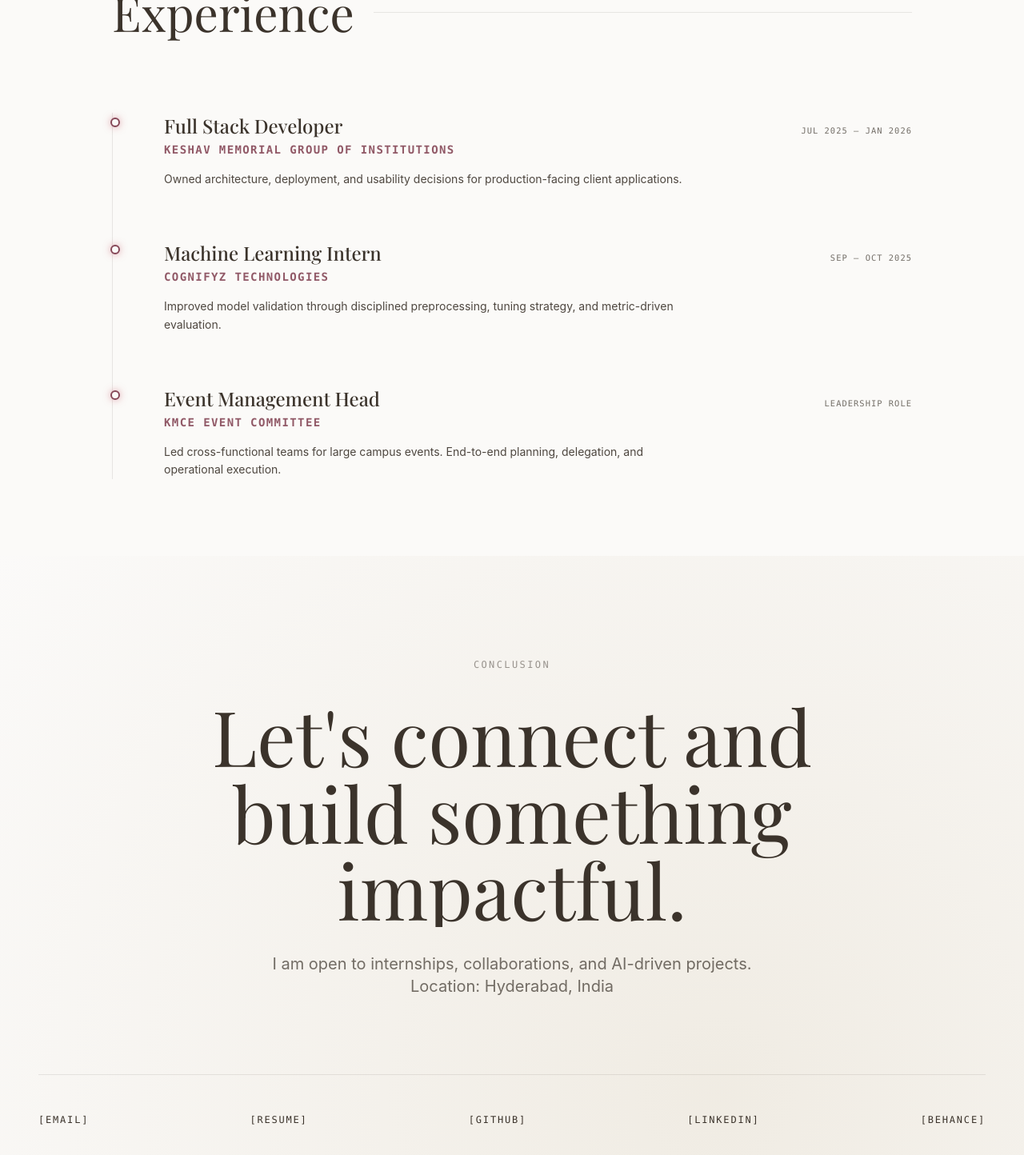
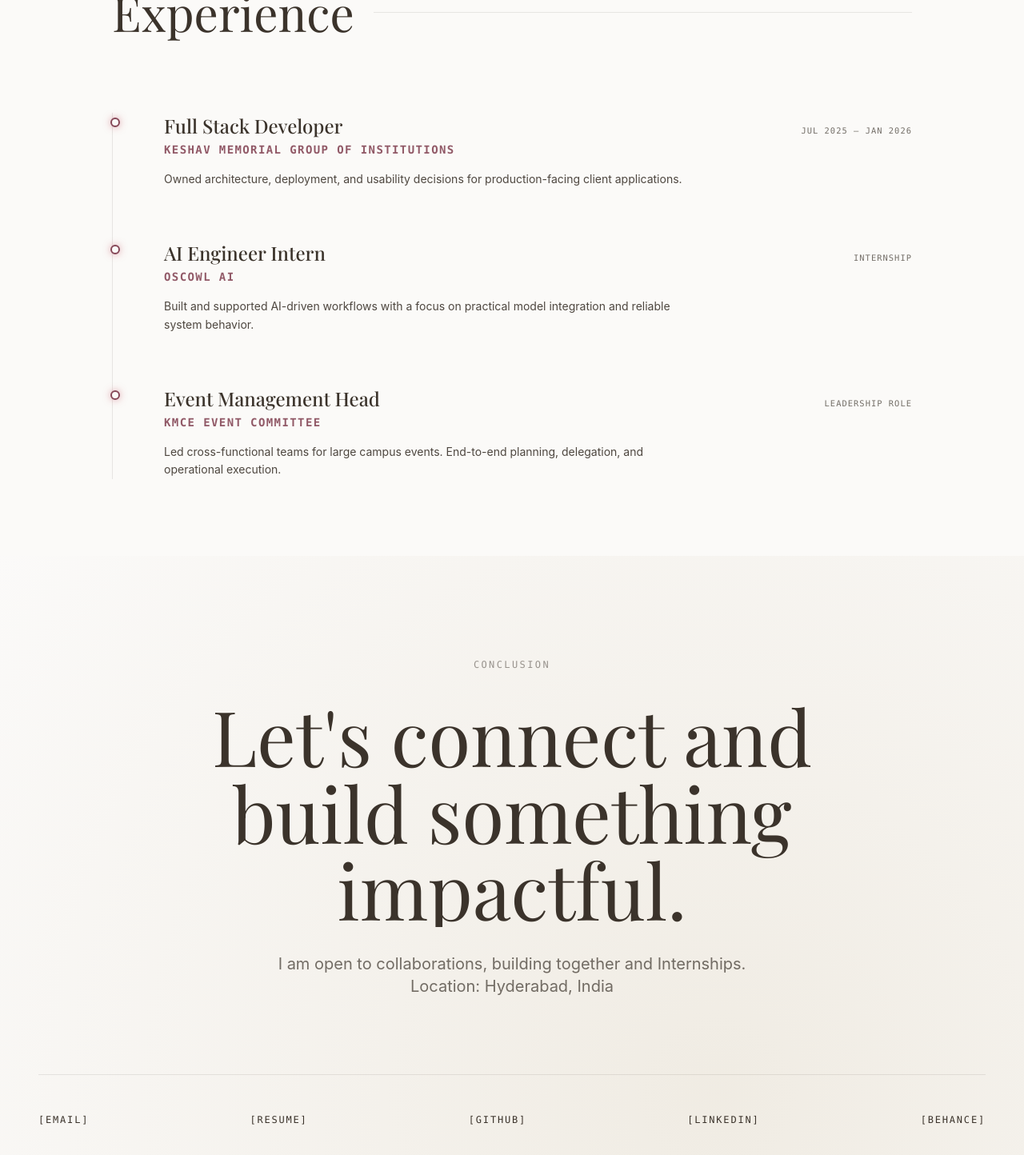
Before and after one commit to tsamikshagupta/portfolio, a React (Vite) app: page / in a window 1280 px wide. Shown: the part 4643-6087 px from the top of the page at 80% size. Built offline with nearby package versions, Linux system fonts and the light colour scheme; the HTML template or start-up script is replaced by a standard one; a web font is replaced by a local one.

Commit message:
Update portfolio resume and experience

```diff
--- a/src/data/content.ts
+++ b/src/data/content.ts
@@ -191,11 +191,11 @@ export const experienceItems = [
       "Owned architecture, deployment, and usability decisions for production-facing client applications."
   },
   {
-    title: "Machine Learning Intern",
-    org: "Cognifyz Technologies",
-    period: "Sep – Oct 2025",
+    title: "AI Engineer Intern",
+    org: "OSCOWL AI",
+    period: "Internship",
     impact:
-      "Improved model validation through disciplined preprocessing, tuning strategy, and metric-driven evaluation."
+      "Built and supported AI-driven workflows with a focus on practical model integration and reliable system behavior."
   },
   {
     title: "Event Management Head",
@@ -255,7 +255,7 @@ export const philosophyContent = {
 export const closingCta = {
   title: "Let's connect and build something impactful.",
   copy:
-    "I am open to internships, collaborations, and AI-driven projects.\nLocation: Hyderabad, India"
+    "I am open to collaborations, building together and Internships.\nLocation: Hyderabad, India"
 };
 
 export const contactLinks = [
```
Also changed, not shown: 1 other file (tests, documents, lock files or other folders).
